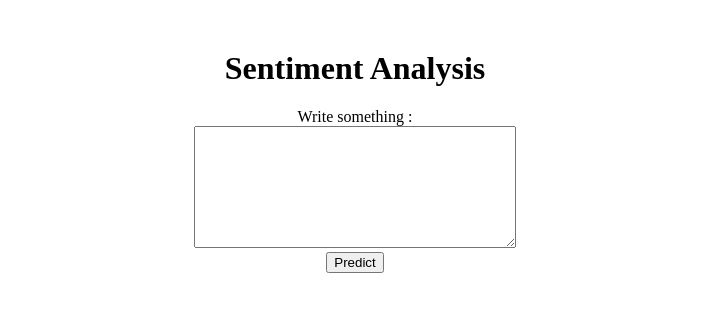
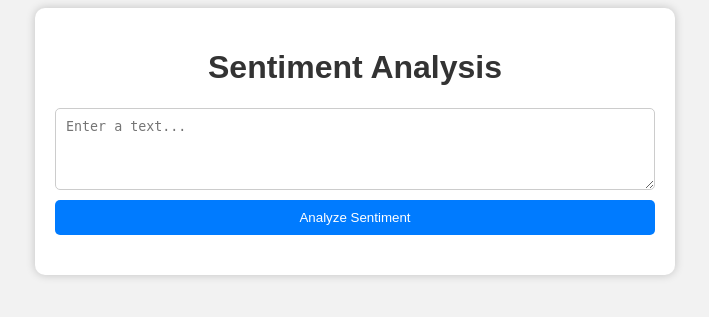
Before and after one commit to Suneel5/sentiment-analysis, a Flask app: page / in a window 1280 px wide. Shown: the top 317 px of the page, without its empty margins (285-994 px from the left). Run offline with Flask 3, Linux system fonts and the light colour scheme; parts of the project's set-up code (start-up, migrations or seed data) failed here and were passed over.

Commit message:
'css-modified'

```diff
--- a/app.py
+++ b/app.py
@@ -31,19 +31,22 @@ def cleaning(text):
     text=' '.join(text)
     return text
 
-@app.route('/predict', methods=['POST'])
+@app.route('/predict', methods=['POST','GET'])
 def predict():
-    orginal_text = request.form['text']
-    text=cleaning(orginal_text)
-    # Tokenize and pad the input text
-    sequences = tokenizer.texts_to_sequences([text])
-    padded_sequence = pad_sequences(sequences, maxlen=40,padding='pre')
+    if request.method == 'POST':
+        orginal_text = request.form['text']
+        text=cleaning(orginal_text)
+        # Tokenize and pad the input text
+        sequences = tokenizer.texts_to_sequences([text])
+        padded_sequence = pad_sequences(sequences, maxlen=40,padding='pre')
 
-    # Make a prediction using the model
-    prediction = model.predict(padded_sequence)
-    predicted_sentiment = 'Positive' if prediction > 0.5 else 'Negative'
+        # Make a prediction using the model
+        prediction = model.predict(padded_sequence)
+        predicted_sentiment = 'Positive' if prediction > 0.5 else 'Negative'
 
-    return render_template('index.html', text=orginal_text, sentiment=predicted_sentiment)
+        return render_template('index.html', text=orginal_text, sentiment=predicted_sentiment)
+    return render_template('index.html', text=None, sentiment=None)
+
 
 if __name__ == '__main__':
     app.run(debug=True)
--- a/static/style.css
+++ b/static/style.css
@@ -1,40 +1,66 @@
+/* style.css */
+
+body {
+    font-family: Arial, sans-serif;
+    background-color: #f2f2f2;
+}
+
+.container {
+    max-width: 600px;
+    margin: auto;
+    padding: 20px;
+    background-color: white;
+    border-radius: 10px;
+    box-shadow: 0px 0px 10px rgba(0, 0, 0, 0.2);
+}
+
 h1 {
     text-align: center;
-    margin-top: 50px;
+    color: #333;
 }
 
-form {
-    text-align: center;
-    margin-top: 20px;
+.form {
+    display: flex;
+    flex-direction: column;
 }
 
-textarea {
-    width: 300px;
-    height: 100px;
+.form textarea {
     padding: 10px;
-    font-size: 16px;
+    margin-bottom: 10px;
+    border: 1px solid #ccc;
+    border-radius: 5px;
+    resize: vertical;
 }
 
-button {
-    display: block;
-    margin: 10px auto;
-    padding: 5px 10px;
-    font-size: 16px;
+.button {
     background-color: #007bff;
     color: white;
+    padding: 10px 20px;
     border: none;
+    border-radius: 5px;
     cursor: pointer;
+    transition: background-color 0.3s;
 }
 
-img {
-    display: block;
-    margin: 20px auto;
-    width: 300px;
-    height: 300px;
+.button:hover {
+    background-color: #0056b3;
 }
 
-p {
+.result {
+    margin-top: 20px;
     text-align: center;
-    font-size: 18px;
+}
+
+.result p {
+    font-size: 20px;
+    color: #333;
     margin-top: 10px;
 }
+
+.result img {
+    max-width: 100%;
+    height: auto;
+    margin-top: 20px;
+    border-radius: 5px;
+    box-shadow: 0px 0px 5px rgba(0, 0, 0, 0.2);
+}
--- a/templates/index.html
+++ b/templates/index.html
@@ -1,23 +1,23 @@
 <!DOCTYPE html>
 <html>
 <head>
-    <title>Sentiment Analysis App</title>
+    <title>Sentiment Analyzer APP</title>
     <link rel="stylesheet" type="text/css" href="{{ url_for('static', filename='style.css') }}">
-    <!-- <link rel="stylesheet" type="text/css" href="style.css"> -->
-
 </head>
 <body>
-    <h1>Sentiment Analysis</h1>
-    <form method="post" action="/predict">
-        <label for="text">Write something :</label><br>
-        <textarea id="text" name="text" rows="4" cols="50"></textarea><br>
-        <input type="submit" value="Predict">
-    </form>
-    {% if text %}
-    <p>Your Input: {{ text }}</p>
-    <p>Predicted sentiment: {{ sentiment }}</p>
-    <img src="{{ url_for('static', filename=sentiment + '.gif') }}" alt="GIF">
-
-    {% endif %}
+    <div class="container">
+        <h1>Sentiment Analysis</h1>
+        <form class="form" action="/predict" method="post">
+            <textarea name="text" placeholder="Enter a text..." rows="4" required></textarea>
+            <button class="button" type="submit">Analyze Sentiment</button>
+        </form>
+        <div class="result">
+            {% if sentiment %}
+            <p>Your text: {{ text }}</p>
+            <p>Sentiment: {{ sentiment }}</p>
+            <img src="{{ url_for('static', filename=sentiment + '.gif') }}" alt="GIF">
+            {% endif %}
+        </div>
+    </div>
 </body>
 </html>
```
